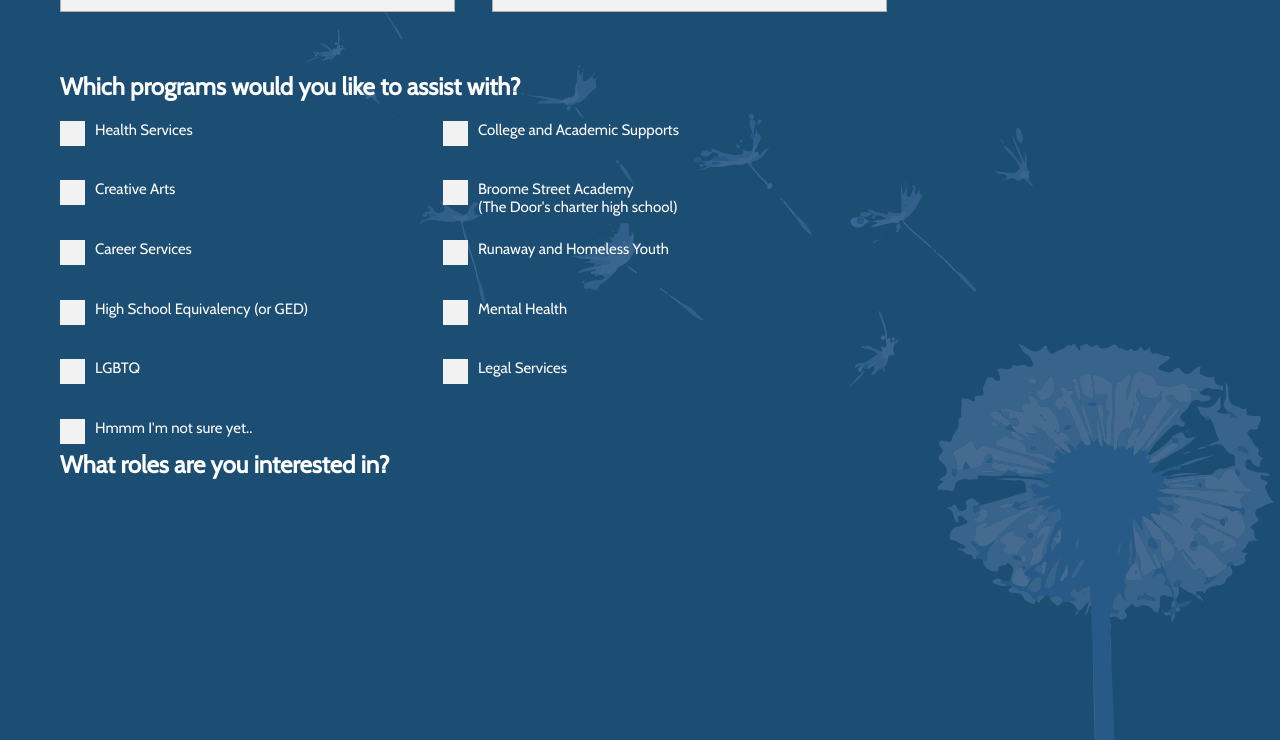
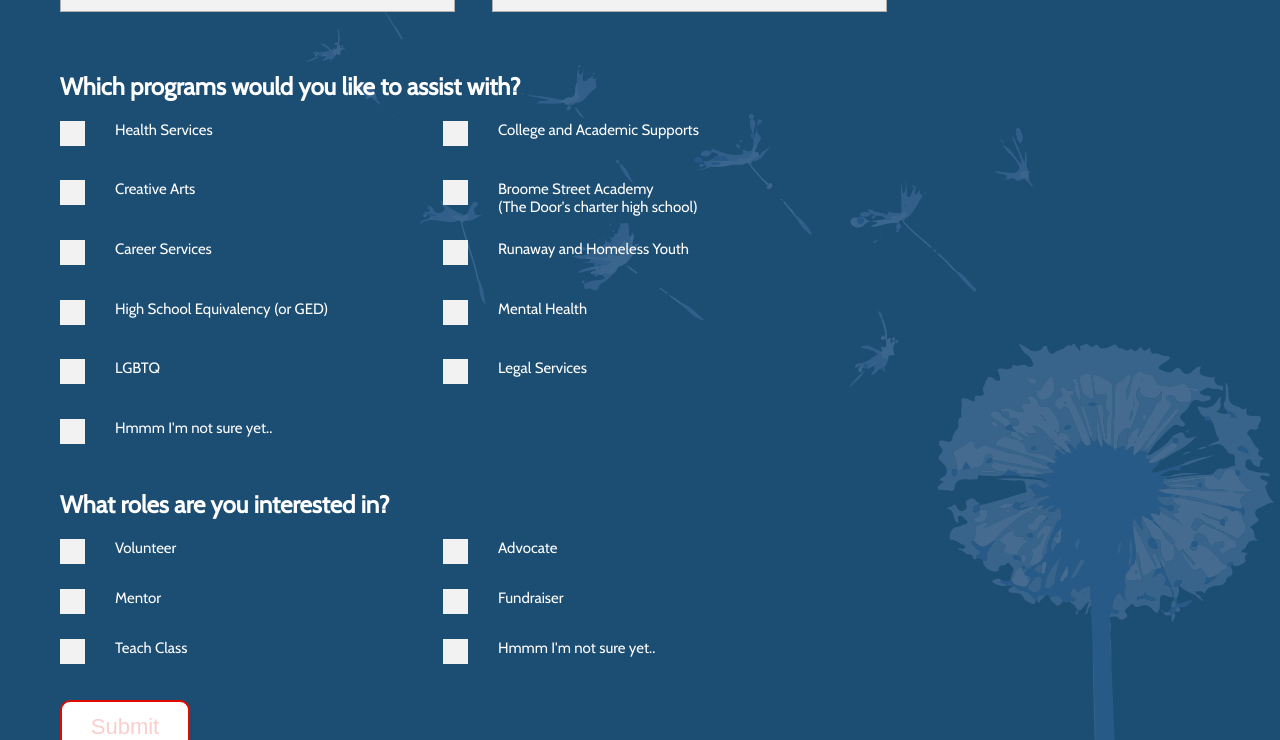
Before and after one commit to Ricomitch/The-Door, a React (Create React App) app in the folder client/: page /sign-up in a window 1280 px wide. Shown: the part 840-1580 px from the top of the page. Built offline with nearby package versions, Linux system fonts and the light colour scheme; a web font is replaced by a local one.

Commit message:
Checkpoint -- maybe going to useFormik hook

```diff
--- a/client/src/components/Form/CheckboxInput.css
+++ b/client/src/components/Form/CheckboxInput.css
@@ -11,7 +11,7 @@ div.checkbox-input-area {
   font-family: Cabin, Georgia;
   font-size: 15px;
   height: 29px;
-  padding-left: 35px;
+  padding-left: 55px;
   cursor: pointer;
 }
 
--- a/client/src/components/Form/VolunteerForm.css
+++ b/client/src/components/Form/VolunteerForm.css
@@ -1,13 +1,13 @@
 div.form-body {
   height: 1078px;
   width: 100%;
-  background-color: #1C4D73;
+  background-color: #1c4d73;
   color: white;
 }
 div.shim {
   display: block;
   min-height: 30px;
-  background-color:  #1C4D73;
+  background-color: #1c4d73;
 }
 h1.volunteer-title {
   margin-top: unset;
@@ -23,7 +23,6 @@ div.form-content {
   width: 947px;
   height: 1078px;
   padding: 0 60px 0;
-
 }
 
 div.primary-data-section {
@@ -53,6 +52,7 @@ input.text {
 }
 
 div.checkbox-group {
+  margin: 60px 0;
   height: 358px;
 }
 
@@ -63,8 +63,26 @@ div.checkbox-group h2 {
 }
 
 div.checkbox-input-group {
-
   display: flex;
   flex-flow: row wrap;
   height: 100%;
 }
+
+#role-selection {
+  height: 150px;
+}
+
+form button {
+  width: 130px;
+  height: 54px;
+  border-radius: 10px;
+  border: solid 2px #e00b00;
+  background-color: #fff;
+}
+
+form span.button-text {
+  width: 69px;
+  height: 27.4px;
+  font-size: 22px;
+  color: rgba(224, 11, 0, 0.2);
+}
--- a/client/src/components/Form/VolunteerForm.jsx
+++ b/client/src/components/Form/VolunteerForm.jsx
@@ -25,6 +25,7 @@ function VolunteerForm({
     programs: [],
     roles: [],
   })
+  const [buttonActive, setButtonActive] = useState(false)
 
   const history = useHistory()
 
@@ -37,6 +38,7 @@ function VolunteerForm({
       fetchVolunteer()
     }
   }, [volunteerId])
+
 
   return (
     <>
@@ -193,10 +195,10 @@ function VolunteerForm({
 
                   <div className='checkbox-group' id='role-selection'>
                     <h2>What roles are you interested in?</h2>
-                  </div>
 
                     <div
                       role='group'
+                      className='checkbox-input-group'
                       aria-labelledby='checkbox-group'
                       id='role-input-group'
                     >
@@ -210,7 +212,11 @@ function VolunteerForm({
                         name='roles'
                         value='Advocate'
                       />
-                    <CheckboxInput props={props} name='roles' value='Mentor' />
+                      <CheckboxInput
+                        props={props}
+                        name='roles'
+                        value='Mentor'
+                      />
                       <CheckboxInput
                         props={props}
                         name='roles'
@@ -227,9 +233,13 @@ function VolunteerForm({
                         value={"Hmmm I'm not sure yet.."}
                       />
                     </div>
+                  </div>
 
-                  <button className='submit-button' type='submit'>
+                  <button className='submit-button' {...buttonActive ? 'active' : null}
+                    type='submit'>
+                    <span className='button-text'>
                       {formStatus === 'edit' ? 'Update' : 'Submit'}
+                    </span>
                   </button>
                 </form>
               )}
```
Lines whose indentation alone changed are shown as unchanged.
